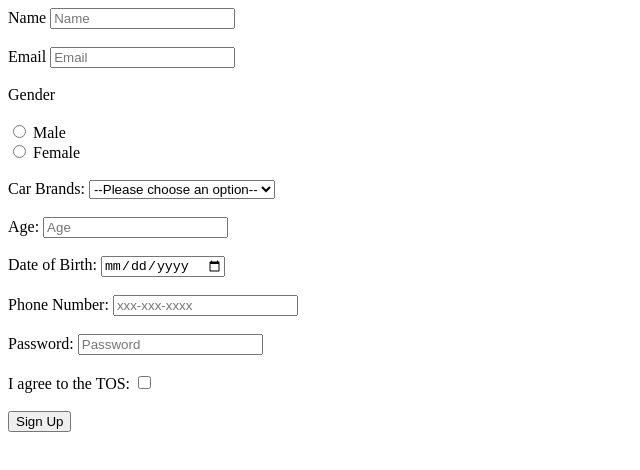
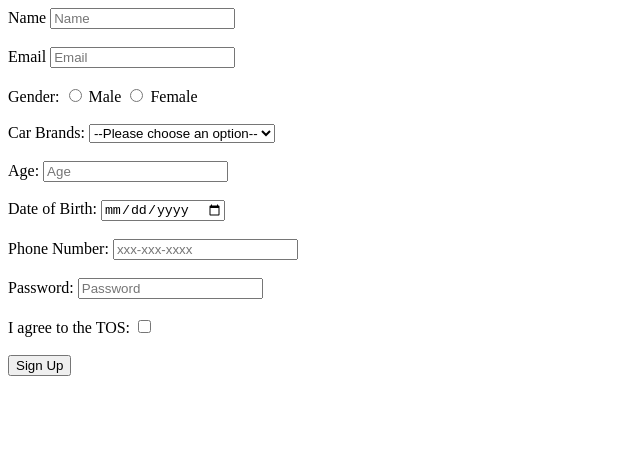
Before and after one commit to acciojob/signup-form-car-Jayavardhan-J, a website: page main.html in a window 1280 px wide. Shown: the whole page, without its empty margins (0-640 px from the left). Drawn offline with Linux system fonts and the light colour scheme.

Commit message:
created a submission

```diff
--- a/main.html
+++ b/main.html
@@ -15,11 +15,11 @@
 		<label for="email">Email</label>
 		<input type="email" id="email" placeholder="Email" name="email" required/>
 		<br><br>
-		<caption>Gender</caption><br><br>
-		<input type="radio" id="gender_m" name="gender_m" required/>
-		<label for="gender_m">Male</label><br>
-		<input type="radio" id="gender_f" name="gender_f" required/>
-		<label for="gender_f">Female</label>
+		<label>Gender:</label>
+        <input type="radio" id="gender_m" name="gender" value="male" required>
+        <label for="gender_m">Male</label>
+        <input type="radio" id="gender_f" name="gender" value="female" required>
+        <label for="gender_f">Female</label>
 		<br><br>
 		<label for="cars">Car Brands:</label>
         <select id="cars" name="carBrands" required>
```
